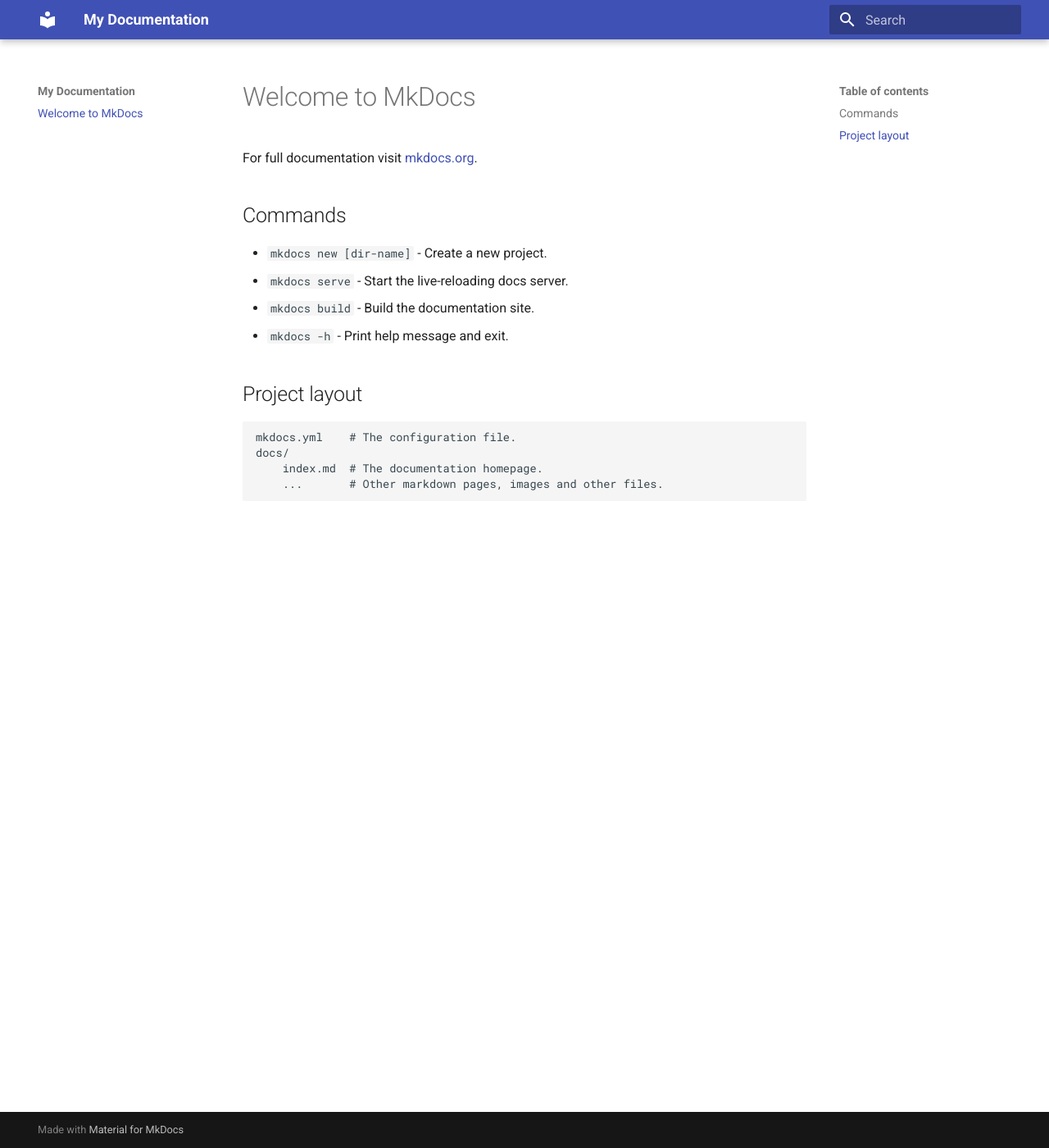
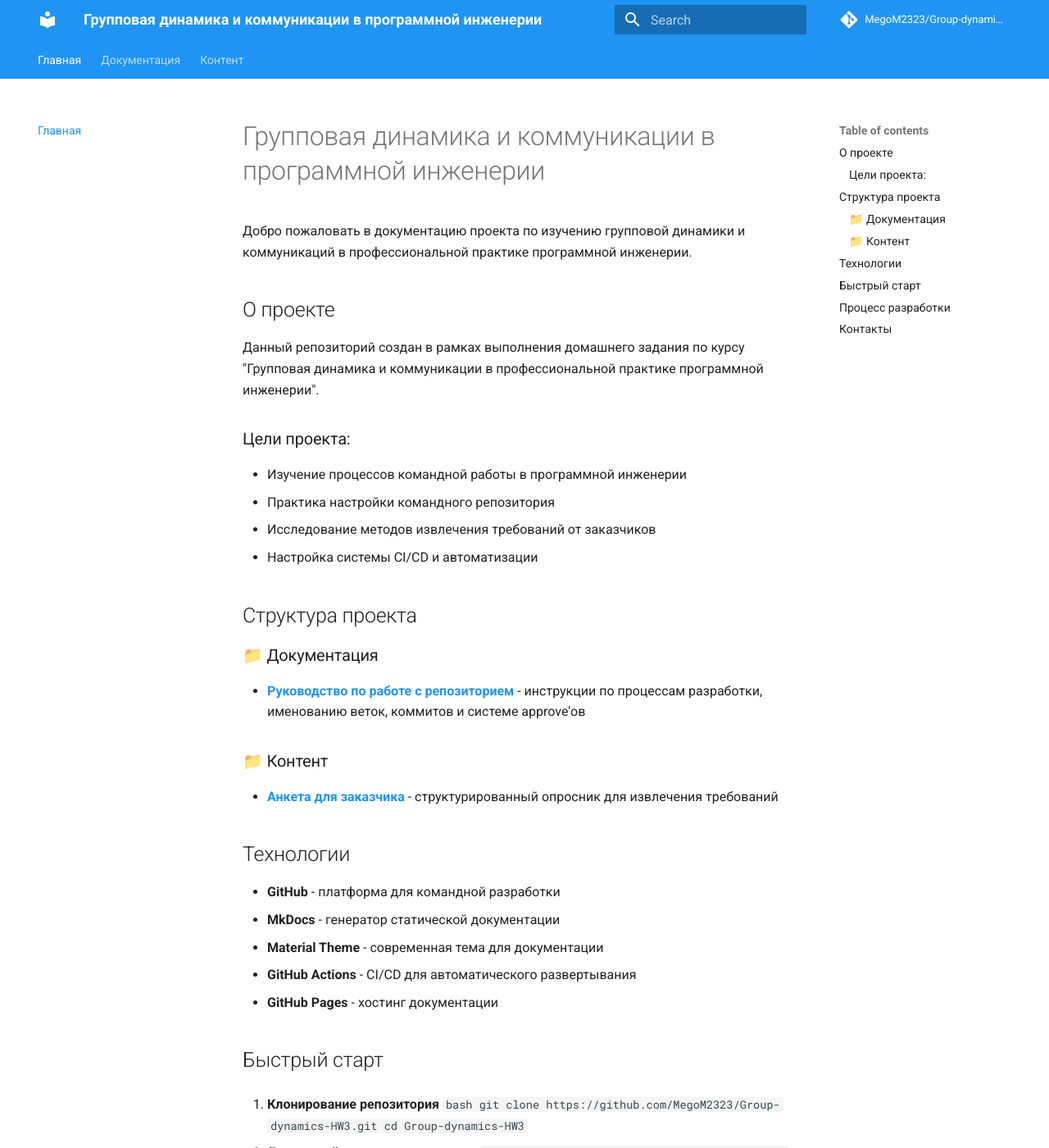
Before and after one commit to MegoM2323/Group-dynamics-HW3, an MkDocs documentation site: the page built from docs/index.md, in a window 1280 px wide and 1400 px high. Shown: the whole window at 82% size. Built offline with MkDocs 1.6.1 and Material for MkDocs 9.7.7, drawn with Linux system fonts in a browser that asks for light colours; comment, search, counter and statistics services are not loaded; some of the changed text lies outside the part shown.

Commit message:
feat: настроить CI/CD и документацию для GitHub Pages
- Создана полная структура проекта согласно заданию
- Добавлен CI/CD workflow для автоматического развертывания на GitHub Pages
- Создана документация: руководство по работе с репозиторием, анкета для заказчика
- Настроена тема Material для MkDocs с поддержкой поиска и навигации
- Добавлен README.md с полной навигацией по проекту
- Настроены зависимости в requirements.txt

````diff
--- a/docs/index.md
+++ b/docs/index.md
@@ -1,17 +1,61 @@
-# Welcome to MkDocs
+# Групповая динамика и коммуникации в программной инженерии
 
-For full documentation visit [mkdocs.org](https://www.mkdocs.org).
+Добро пожаловать в документацию проекта по изучению групповой динамики и коммуникаций в профессиональной практике программной инженерии.
 
-## Commands
+## О проекте
 
-* `mkdocs new [dir-name]` - Create a new project.
-* `mkdocs serve` - Start the live-reloading docs server.
-* `mkdocs build` - Build the documentation site.
-* `mkdocs -h` - Print help message and exit.
+Данный репозиторий создан в рамках выполнения домашнего задания по курсу "Групповая динамика и коммуникации в профессиональной практике программной инженерии".
 
-## Project layout
+### Цели проекта:
+- Изучение процессов командной работы в программной инженерии
+- Практика настройки командного репозитория
+- Исследование методов извлечения требований от заказчиков
+- Настройка системы CI/CD и автоматизации
 
-    mkdocs.yml    # The configuration file.
-    docs/
-        index.md  # The documentation homepage.
-        ...       # Other markdown pages, images and other files.
+## Структура проекта
+
+### 📁 Документация
+- **[Руководство по работе с репозиторием](contribution.md)** - инструкции по процессам разработки, именованию веток, коммитов и системе approve'ов
+
+### 📁 Контент
+- **[Анкета для заказчика](content/questionnaire.md)** - структурированный опросник для извлечения требований
+
+## Технологии
+
+- **GitHub** - платформа для командной разработки
+- **MkDocs** - генератор статической документации
+- **Material Theme** - современная тема для документации
+- **GitHub Actions** - CI/CD для автоматического развертывания
+- **GitHub Pages** - хостинг документации
+
+## Быстрый старт
+
+1. **Клонирование репозитория**
+   ```bash
+   git clone https://github.com/MegoM2323/Group-dynamics-HW3.git
+   cd Group-dynamics-HW3
+   ```
+
+2. **Локальный запуск документации**
+   ```bash
+   pip install mkdocs-material
+   mkdocs serve
+   ```
+
+3. **Создание ветки для работы**
+   ```bash
+   git checkout -b feature/название-функции
+   ```
+
+## Процесс разработки
+
+Все изменения проходят через систему Pull Request с обязательными approve'ами от участников команды. Подробнее см. [руководство по работе с репозиторием](contribution.md).
+
+## Контакты
+
+- **Репозиторий**: [GitHub](https://github.com/MegoM2323/Group-dynamics-HW3)
+- **Документация**: [GitHub Pages](https://megom2323.github.io/Group-dynamics-HW3/)
+
+---
+
+*Документация автоматически обновляется при каждом коммите в основную ветку.*
--- a/mkdocs.yml
+++ b/mkdocs.yml
@@ -1,4 +1,34 @@
-site_name: My Documentation
-site_url: https://github.com/MegoM2323/Group-dynamics-HW3.git
+site_name: Групповая динамика и коммуникации в программной инженерии
+site_url: https://megom2323.github.io/Group-dynamics-HW3/
+site_description: Документация проекта по групповой динамике и коммуникациям
+repo_url: https://github.com/MegoM2323/Group-dynamics-HW3
+repo_name: MegoM2323/Group-dynamics-HW3
+
 theme:
   name: material
+  palette:
+    - media: "(prefers-color-scheme: light)"
+      scheme: default
+      primary: blue
+      accent: blue
+    - media: "(prefers-color-scheme: dark)"
+      scheme: slate
+      primary: blue
+      accent: blue
+  features:
+    - navigation.tabs
+    - navigation.sections
+    - navigation.top
+    - search.highlight
+    - search.share
+
+nav:
+  - Главная: index.md
+  - Документация:
+    - Процесс работы: contribution.md
+    - Настройка GitHub Pages: github-pages-setup.md
+  - Контент:
+    - Анкета: content/questionnaire.md
+
+plugins:
+  - search
--- /dev/null
+++ b/requirements.txt
@@ -0,0 +1,2 @@
+mkdocs>=1.5.0
+mkdocs-material>=9.0.0
````
Also changed, not shown: README.md (added, +134 -0 lines), content/questionnaire.md (added, +131 -0 lines), docs/content/questionnaire.md (added, +131 -0 lines), docs/contribution.md (added, +127 -0 lines), docs/github-pages-setup.md (added, +113 -0 lines), 2 other files.
